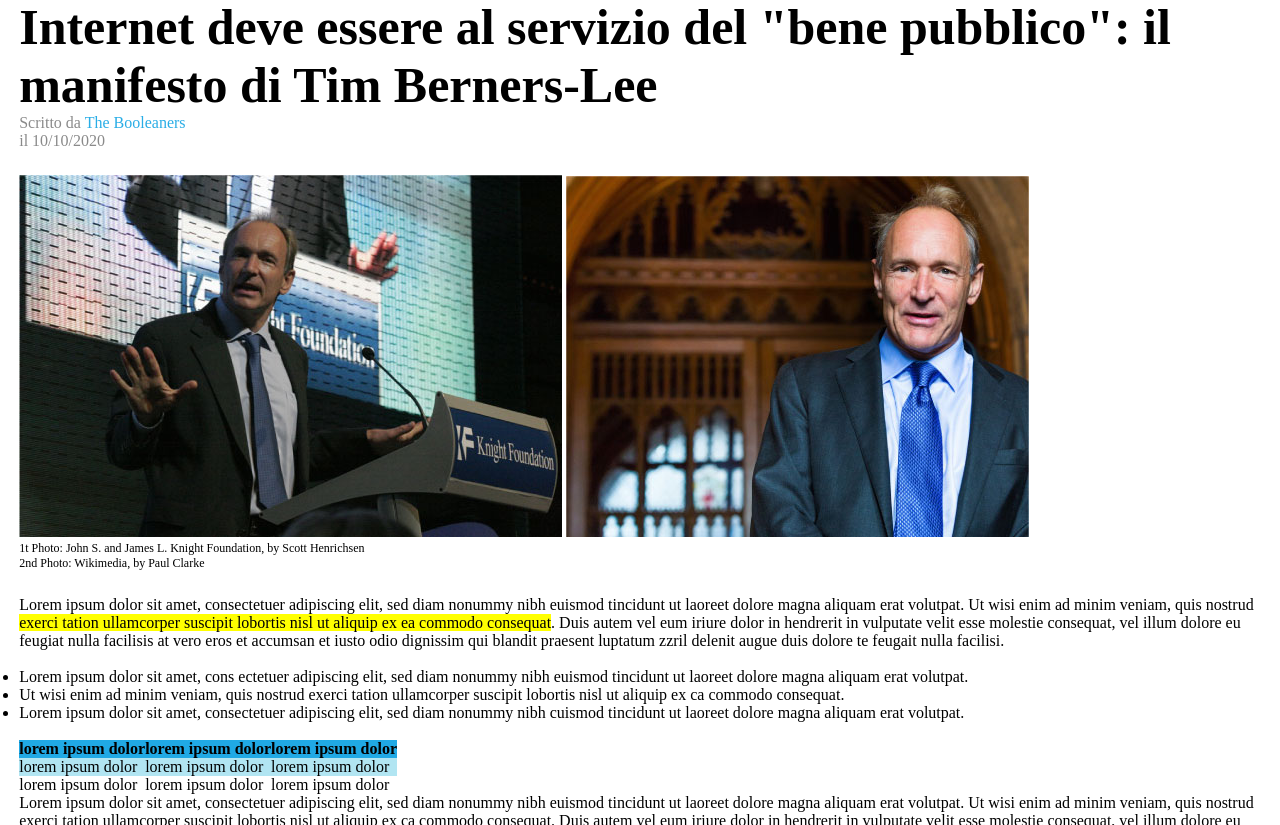
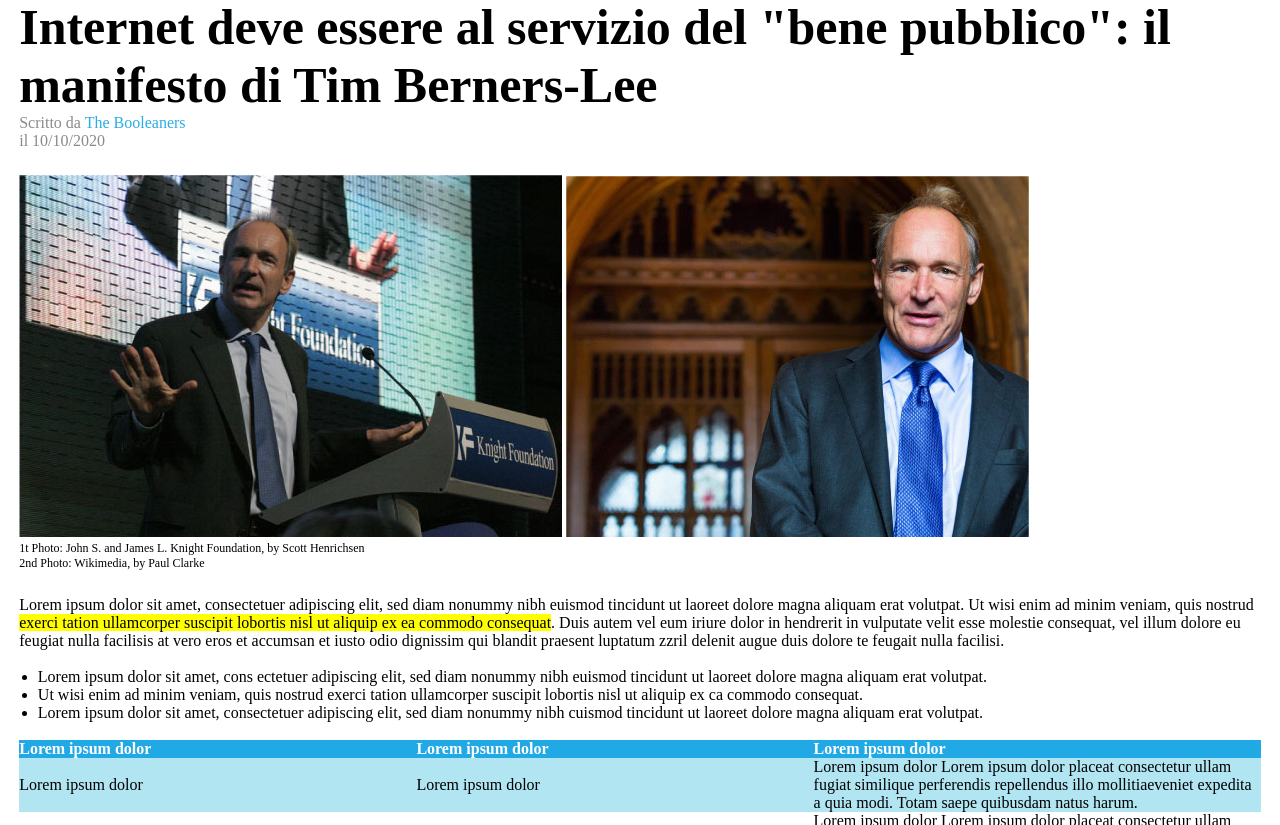
Before and after one commit to salzanopm/html-css-booleaner, a plain HTML site: page index.html in a window 1280 px wide. Shown: the part 127-952 px from the top of the page. Drawn offline with Linux system fonts and the light colour scheme.

Commit message:
fine tabella

```diff
--- a/css/style.css
+++ b/css/style.css
@@ -65,6 +65,17 @@ section > span {
 
 table {
     border-collapse: collapse;
+    width: 100%;
+}
+tr > th {
+    height: fit-content;
+    width: 1%;
+    text-align: left;
+    color: white;
+}
+
+tr > td {
+    height: fit-content;
 }
 
 thead {
@@ -72,8 +83,7 @@ thead {
     border-color:  #20a9e5;
 }
 
-tbody {
+.lightblue-row {
     background-color:#b1e5f2;
     border-color: #b1e5f2;
 }
-}
--- a/index.html
+++ b/index.html
@@ -44,11 +44,13 @@
             <br>
             <section>
                 <!-- elenco descrizione -->
-                <ul>
-                    <li>Lorem ipsum dolor sit amet, cons ectetuer adipiscing elit, sed diam nonummy nibh euismod tincidunt ut laoreet dolore magna aliquam erat volutpat.</li>
-                    <li>Ut wisi enim ad minim veniam, quis nostrud exerci tation ullamcorper suscipit lobortis nisl ut aliquip ex ca commodo consequat.</li>
-                    <li>Lorem ipsum dolor sit amet, consectetuer adipiscing elit, sed diam nonummy nibh cuismod tincidunt ut laoreet dolore magna aliquam erat volutpat.</li>
-                </ul>
+                <div class="container">
+                    <ul>
+                        <li>Lorem ipsum dolor sit amet, cons ectetuer adipiscing elit, sed diam nonummy nibh euismod tincidunt ut laoreet dolore magna aliquam erat volutpat.</li>
+                        <li>Ut wisi enim ad minim veniam, quis nostrud exerci tation ullamcorper suscipit lobortis nisl ut aliquip ex ca commodo consequat.</li>
+                        <li>Lorem ipsum dolor sit amet, consectetuer adipiscing elit, sed diam nonummy nibh cuismod tincidunt ut laoreet dolore magna aliquam erat volutpat.</li>
+                    </ul>
+                </div>
             </section>
             <br>
             <section>
@@ -56,32 +58,36 @@
                 <table>
                     <thead>
                         <tr>
-                            <th>lorem ipsum dolor</th>
-                            <th>lorem ipsum dolor</th>
-                            <th>lorem ipsum dolor</th>
+                            <th>Lorem ipsum dolor</th><th>Lorem ipsum dolor</th><th>Lorem ipsum dolor</th>
                         </tr>
                     </thead>
                     <tbody>
+                        <tr class="lightblue-row" >
+                            <td>Lorem ipsum dolor</td>
+                            <td>Lorem ipsum dolor</td>
+                            <td>Lorem ipsum dolor Lorem ipsum dolor placeat consectetur ullam fugiat similique perferendis repellendus illo mollitiaeveniet expedita a quia modi. Totam saepe quibusdam natus harum.</td>
+                        </tr>
                         <tr>
-                            <td>lorem ipsum dolor</td>
-                            <td>lorem ipsum dolor</td>
-                            <td>lorem ipsum dolor</td>
+                            <td>Lorem ipsum dolor</td>
+                            <td>Lorem ipsum dolor</td>
+                            <td>Lorem ipsum dolor Lorem ipsum dolor placeat consectetur ullam fugiat similique perferendis repellendus illo mollitiaeveniet expedita a quia modi. Totam saepe quibusdam natus harum.</td>
                         </tr>
                     </tbody>
                     <tfoot>
-                        <tr>
-                            <td>lorem ipsum dolor</td>
-                            <td>lorem ipsum dolor</td>
-                            <td>lorem ipsum dolor</td>
+                        <tr class="lightblue-row" >
+                            <td>Lorem ipsum dolor</td>
+                            <td>Lorem ipsum dolor</td>
+                            <td>Lorem ipsum dolor Lorem ipsum dolor placeat consectetur ullam fugiat similique perferendis repellendus illo mollitiaeveniet expedita a quia modi. Totam saepe quibusdam natus harum.</td>
                         </tr>
                     </tfoot>
                 </table>
             </section>
+            <br>
             <section>
                 <!-- descrizione finale -->
                 <p>Lorem ipsum dolor sit amet, consectetuer adipiscing elit, sed diam nonummy nibh euismod tincidunt ut laoreet dolore magna aliquam erat volutpat. Ut wisi enim
                     ad minim veniam, quis nostrud exerci tation ullamcorper suscipit lobortis nisl ut aliquip ex ca commodo consequat. Duis autem vel eum iriure dolor in hendrerit in
-                    vulputate velit esse molestie consequat, vel illum dolore eu feugiat nulla facilisis at vero eros et accumsan et iusto odio dignissim qui blandit praesent luptatum
+                    vulputate velit esse molestie consequat, vel <span class="testo-evidenziato"> illum dolore eu feugiat nulla facilisis at vero eros et accumsan et iusto</span> odio dignissim qui blandit praesent luptatum
                     zzril delenit augue duis dolore te feugait nulla facilisi.</p>
             </section>
         </div>
```
